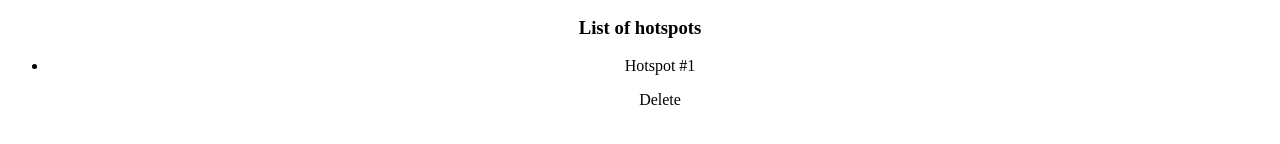
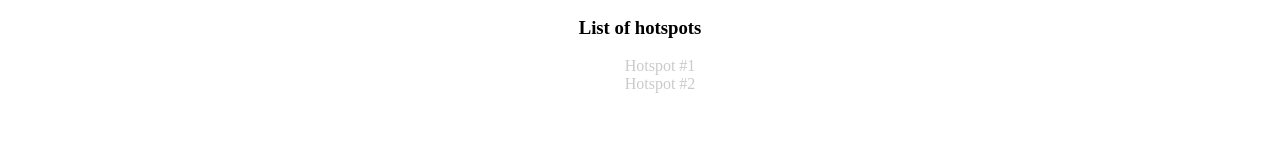
Before and after one commit to rickrd/challenge-conpass, a React (Create React App) app: page / in a window 1280 px wide. Shown: the part 344-488 px from the top of the page. Built offline with nearby package versions, Linux system fonts and the light colour scheme.

Commit message:
added hotspot molecule and hotspotlist reference

```diff
--- a/src/components/atoms/Button.jsx
+++ b/src/components/atoms/Button.jsx
@@ -12,10 +12,8 @@ const Wrapper = styled.button`
   outline: none;
 `
 
-const Button = (props) => {
-    return (
-    <Wrapper>{props.text}</Wrapper>
-    )
+const Button = props => {
+  return <Wrapper>{props.text}</Wrapper>
 }
 
 export default Button
--- a/src/components/atoms/Link.jsx
+++ b/src/components/atoms/Link.jsx
@@ -1,6 +1,6 @@
 import React from 'react'
 
-const Link = (props) => {
+const Link = props => {
   return <a href={props.href}>{props.text}</a>
 }
 
--- a/src/components/atoms/index.jsx
+++ b/src/components/atoms/index.jsx
@@ -2,4 +2,4 @@ import Logo from './Logo'
 import Link from './Link'
 import Button from './Button'
 
-export {Logo, Link, Button}
+export { Logo, Link, Button }
--- /dev/null
+++ b/src/components/molecules/Hotspot.jsx
@@ -0,0 +1,17 @@
+import React from 'react'
+import styled from 'styled-components'
+import Link from '../atoms/Link'
+
+const Wrapper = styled.li`
+  color: #cacaca;
+`
+
+const Hotspot = props => {
+  return (
+    <Wrapper>
+      <Link text={props.title}></Link>
+    </Wrapper>
+  )
+}
+
+export default Hotspot
--- a/src/components/organisms/Header.jsx
+++ b/src/components/organisms/Header.jsx
@@ -21,6 +21,4 @@ const Header = () => {
   )
 }
 
-
-
 export default Header
--- a/src/components/organisms/HotspotList.jsx
+++ b/src/components/organisms/HotspotList.jsx
@@ -1,16 +1,25 @@
 import React from 'react'
 import styled from 'styled-components'
+import Hotspot from '../molecules/Hotspot'
 
 const Wrapper = styled.div`
   margin: 0 auto;
+
+  ul {
+    list-style: none;
+  }
 `
 
-const HotspotList = () => {
+const HotspotList = props => {
   return (
     <Wrapper>
       <h3>List of hotspots</h3>
       <ul>
-                <li><p>Hotspot #1</p> <a>Delete</a></li>
+        {props.hotspotList ? (
+          props.hotspotList.map(hotspot => <Hotspot title={hotspot.title}></Hotspot>)
+        ) : (
+          <li>No hotspot found</li>
+        )}
       </ul>
     </Wrapper>
   )
--- a/src/components/pages/Home.jsx
+++ b/src/components/pages/Home.jsx
@@ -14,13 +14,26 @@ const Body = styled.div`
   margin: 0 auto;
 `
 
+const hotspotList = [
+  {
+    title: 'Hotspot #1',
+    x: 1,
+    y: 1
+  },
+  {
+    title: 'Hotspot #2',
+    x: 2,
+    y: 2
+  }
+]
+
 const Home = () => {
   return (
     <Wrapper>
       <Header></Header>
       <Body>
         <Button text="Create Hotspot"></Button>
-        <HotspotList></HotspotList>
+        <HotspotList hotspotList={hotspotList}></HotspotList>
       </Body>
     </Wrapper>
   )
```
Lines whose indentation alone changed are shown as unchanged.
